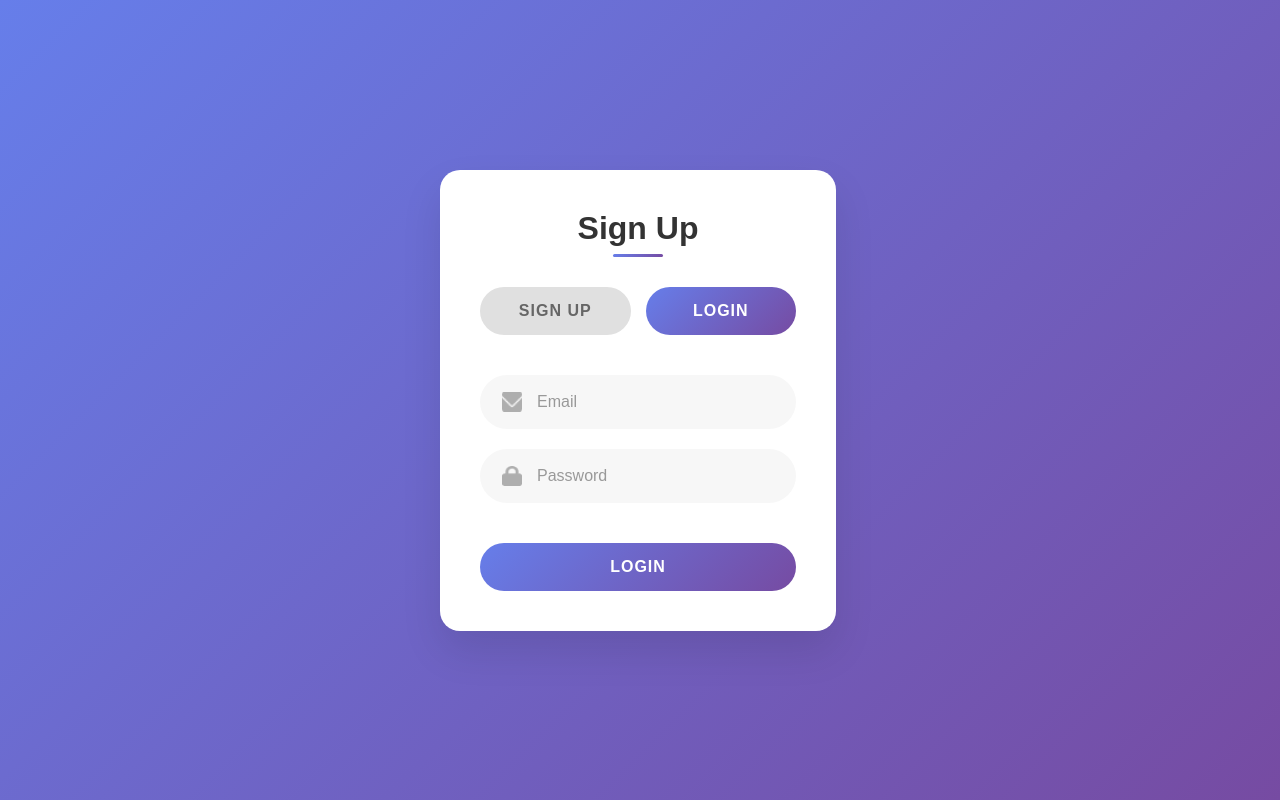
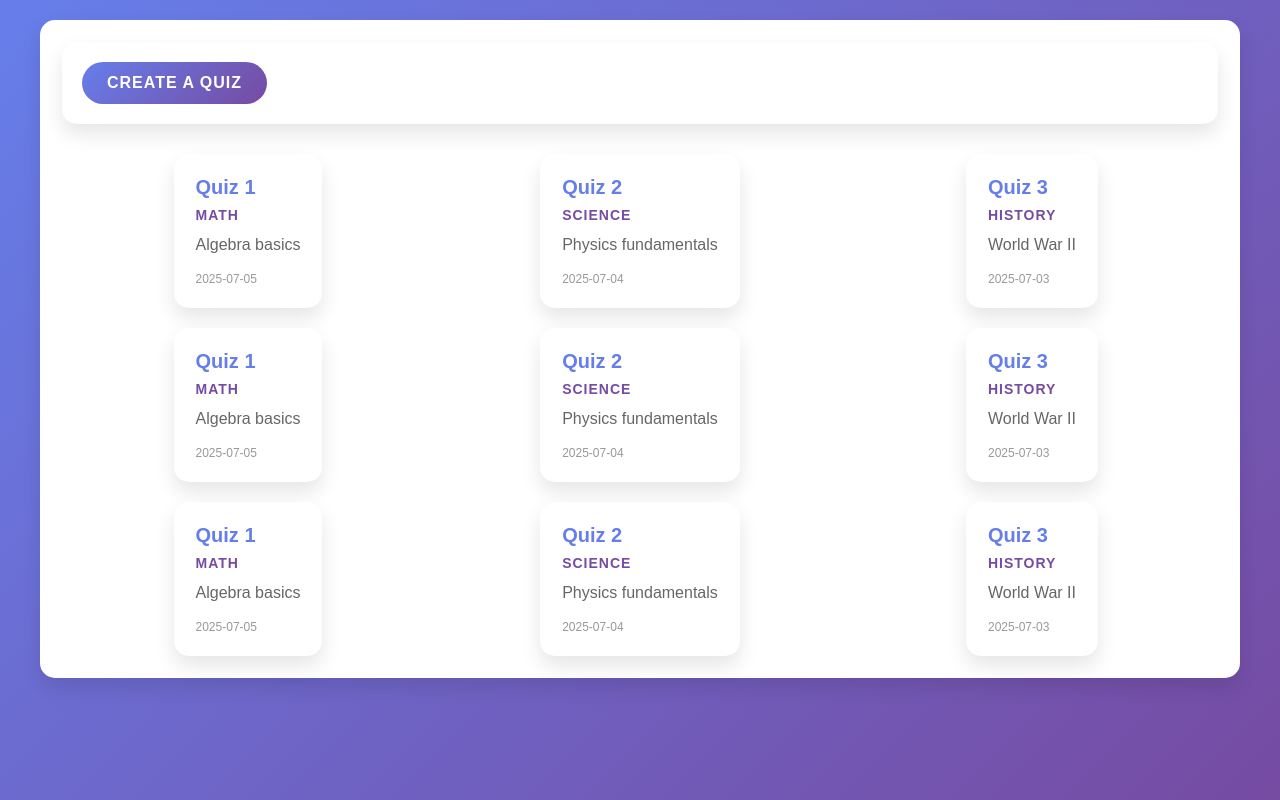
Before and after one commit to Ozy20/QuizzMaker, a React (Create React App) app in the folder my-app/: page / in a window 1280 px wide. Built offline with nearby package versions, Linux system fonts and the light colour scheme; the HTML template or start-up script is replaced by a standard one.

Commit message:
teacher dashboard base

```diff
--- a/my-app/src/App.js
+++ b/my-app/src/App.js
@@ -1,10 +1,10 @@
 import './App.css';
-import LoginSinup from './pages/loginSignup/login_signUp';
-
+//import LoginSinup from './pages/loginSignup/login_signUp';
+import Dashboard from './pages/teacherQuizzes/dashboard';
 function App() {
   return (
     <div>
-      <LoginSinup/>
+     <Dashboard/>
     </div>
   );
 }
--- /dev/null
+++ b/my-app/src/components/quiz/quiz.css
@@ -0,0 +1,51 @@
+/* quiz.css */
+
+.container {
+    background: white;
+    border-radius: 15px;
+    box-shadow: 0 10px 20px rgba(0, 0, 0, 0.1);
+    padding: 20px;
+    margin: 15px;
+    cursor: pointer;
+    transition: all 0.3s ease;
+    border: 2px solid transparent;
+}
+
+.container:hover {
+    transform: translateY(5px);
+    box-shadow: 0 15px 30px rgba(102, 126, 234, 0.2);
+    border-color: #667eea;
+}
+
+.element {
+    margin-bottom: 10px;
+    color: #333;
+}
+
+.element:first-child {
+    font-size: 20px;
+    font-weight: bold;
+    color: #667eea;
+    margin-bottom: 8px;
+}
+
+.element:nth-child(2) {
+    font-size: 14px;
+    color: #764ba2;
+    font-weight: 600;
+    text-transform: uppercase;
+    letter-spacing: 1px;
+}
+
+.element:nth-child(3) {
+    font-size: 16px;
+    color: #666;
+    line-height: 1.5;
+}
+
+.element:last-child {
+    font-size: 12px;
+    color: #999;
+    margin-top: 15px;
+    margin-bottom: 0;
+}
--- /dev/null
+++ b/my-app/src/components/quiz/quiz.js
@@ -0,0 +1,17 @@
+import React from "react";
+import "./quiz.css"
+
+
+//title subject description createdAt
+function Quiz({title, subject, description, createdAt}) {
+    return (
+        <div className="container" onClick="">
+            <div className="element">{title}</div>
+            <div className="element">{subject}</div>
+            <div className="element">{description}</div>
+            <div className="element">{createdAt}</div>
+        </div>
+    );
+}
+
+export default Quiz;
--- /dev/null
+++ b/my-app/src/pages/teacherQuizzes/dashboard.css
@@ -0,0 +1,117 @@
+/* dashboard.css */
+
+* {
+    margin: 0;
+    padding: 0;
+    box-sizing: border-box;
+}
+
+body {
+    font-family: 'Arial', sans-serif;
+    background: linear-gradient(135deg, #667eea 0%, #764ba2 100%);
+    min-height: 100vh;
+    padding: 20px;
+}
+
+.container {
+    max-width: 1200px;
+    margin: 0 auto;
+    padding: 20px;
+}
+
+.header {
+    display: flex;
+    justify-content: space-between;
+    align-items: center;
+    margin-bottom: 30px;
+    background: white;
+    border-radius: 15px;
+    padding: 20px;
+    box-shadow: 0 10px 20px rgba(0, 0, 0, 0.1);
+}
+
+.newQuiz {
+    background: linear-gradient(135deg, #667eea 0%, #764ba2 100%);
+    color: white;
+    border: none;
+    border-radius: 25px;
+    padding: 12px 25px;
+    font-size: 16px;
+    font-weight: bold;
+    text-transform: uppercase;
+    cursor: pointer;
+    transition: all 0.3s ease;
+    letter-spacing: 1px;
+    position: relative;
+    overflow: hidden;
+}
+
+.newQuiz::before {
+    content: '';
+    position: absolute;
+    top: 0;
+    left: -100%;
+    width: 100%;
+    height: 100%;
+    background: linear-gradient(90deg, transparent, rgba(255, 255, 255, 0.2), transparent);
+    transition: left 0.5s ease;
+}
+
+.newQuiz:hover::before {
+    left: 100%;
+}
+
+.newQuiz:hover {
+    transform: translateY(-2px);
+    box-shadow: 0 10px 25px rgba(102, 126, 234, 0.3);
+}
+
+.newQuiz:active {
+    transform: translateY(0);
+    box-shadow: 0 5px 15px rgba(102, 126, 234, 0.2);
+}
+
+.QuizzsList {
+    display: grid;
+    grid-template-columns: repeat(auto-fit, minmax(300px, 1fr));
+    gap: 20px;
+    margin-top: 20px;
+}
+
+/* Responsive Design */
+@media (max-width: 768px) {
+    .container {
+        padding: 10px;
+    }
+
+    .header {
+        flex-direction: column;
+        text-align: center;
+        gap: 15px;
+    }
+
+    .newQuiz {
+        padding: 10px 20px;
+        font-size: 14px;
+    }
+
+    .QuizzsList {
+        grid-template-columns: 1fr;
+        gap: 15px;
+    }
+}
+
+@media (max-width: 480px) {
+    body {
+        padding: 10px;
+    }
+
+    .container {
+        padding: 0;
+    }
+
+    .header {
+        margin-bottom: 20px;
+        padding: 15px;
+    }
+}
--- /dev/null
+++ b/my-app/src/pages/teacherQuizzes/dashboard.js
@@ -0,0 +1,84 @@
+import React from "react";
+import Quiz from "../../components/quiz/quiz";
+import './dashboard.css'
+const Dashboard = () => {
+    const data = [
+        {
+            title: "Quiz 1",
+            subject: "Math",
+            description: "Algebra basics",
+            createdAt: "2025-07-05"
+        },
+        {
+            title: "Quiz 2",
+            subject: "Science",
+            description: "Physics fundamentals",
+            createdAt: "2025-07-04"
+        },
+        {
+            title: "Quiz 3",
+            subject: "History",
+            description: "World War II",
+            createdAt: "2025-07-03"
+        }, {
+            title: "Quiz 1",
+            subject: "Math",
+            description: "Algebra basics",
+            createdAt: "2025-07-05"
+        },
+        {
+            title: "Quiz 2",
+            subject: "Science",
+            description: "Physics fundamentals",
+            createdAt: "2025-07-04"
+        },
+        {
+            title: "Quiz 3",
+            subject: "History",
+            description: "World War II",
+            createdAt: "2025-07-03"
+        },
+        {
+            title: "Quiz 1",
+            subject: "Math",
+            description: "Algebra basics",
+            createdAt: "2025-07-05"
+        },
+        {
+            title: "Quiz 2",
+            subject: "Science",
+            description: "Physics fundamentals",
+            createdAt: "2025-07-04"
+        },
+        {
+            title: "Quiz 3",
+            subject: "History",
+            description: "World War II",
+            createdAt: "2025-07-03"
+        }
+    ];
+    return (
+        <div className="container">
+            <div className="header">
+                <div className="newQuiz">
+                    create a quiz
+                </div>
+            </div>
+            <div className="QuizzsList">
+                {data.map((quiz, idx) => (
+                    <Quiz
+                        key={idx}
+                        title={quiz.title}
+                        subject={quiz.subject}
+                        description={quiz.description}
+                        createdAt={quiz.createdAt}
+                    />
+                ))}
+            </div>
+        </div>
+
+    );
+
+}
+
+export default Dashboard
```
